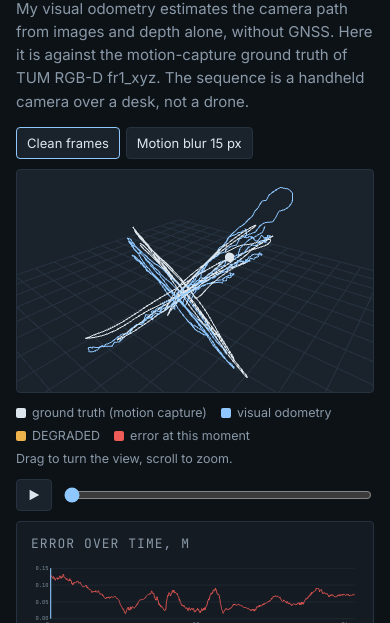
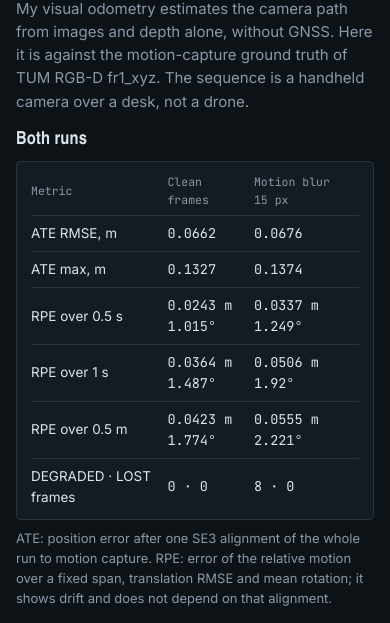
Before and after one commit to Dmytr0Ivan0v/uav-video-monitoring, an Astro site in the folder site/: page /lab/navigation in a window 390 px wide. Shown: the part 186-809 px from the top of the page. Built offline with nearby package versions, Linux system fonts and the light colour scheme; Astro itself is replaced by a stand-in of ours; a web font is replaced by a local one.

Commit message:
site: show ATE and RPE of both runs up front
- static table under the intro: ATE RMSE, ATE max, RPE over 3 spans
- clean 0.0662 m vs motion blur 0.0676 m ATE RMSE
- on a phone the whole table fits the first screen at 400 px
- note on what ATE and RPE measure

```diff
--- a/site/src/components/LabNavigation.astro
+++ b/site/src/components/LabNavigation.astro
@@ -7,6 +7,7 @@ import Footer from './Footer.astro';
 import Header from './Header.astro';
 import SectionHead from './SectionHead.astro';
 import NavigationLab from './lab/NavigationLab.svelte';
+import VoMetrics from './lab/VoMetrics.astro';
 
 interface Props {
   t: Dict;
@@ -30,6 +31,7 @@ const name = PROFILE.name[t.lang as 'en' | 'uk'];
     <SectionHead eyebrow={t.navigation.eyebrow} title={t.navigation.title}>
       <p>{t.navigation.intro}</p>
     </SectionHead>
+    <VoMetrics t={t.navigation} />
     <NavigationLab client:load t={t.navigation} />
     <p class="data">{t.navigation.data}</p>
   </main>
--- /dev/null
+++ b/site/src/components/lab/VoMetrics.astro
@@ -0,0 +1,134 @@
+---
+import type { Dict } from '../../i18n/en';
+import { readPublicJson } from '../../lib/data/files';
+import { fill } from '../../lib/format';
+import type { NavigationDoc, VoRun } from '../../lib/navigation/types';
+
+interface Props {
+  t: Dict['navigation'];
+}
+
+const { t } = Astro.props;
+const m = t.metrics;
+const doc = readPublicJson<NavigationDoc>('data/navigation.json');
+const runs: VoRun[] = [doc.runs.base, doc.runs.blur];
+const title = (r: VoRun) => (r.degradation ? fill(t.runs.blur, { length: r.degradation.length_px }) : t.runs.base);
+---
+
+<div class="metrics">
+  <h3>{m.title}</h3>
+  <div class="tbl">
+    <table>
+      <thead>
+        <tr>
+          <th>{m.metric}</th>
+          {runs.map((r) => <th class="n">{title(r)}</th>)}
+        </tr>
+      </thead>
+      <tbody>
+        <tr>
+          <td>{m.ate}, {t.units.m}</td>
+          {runs.map((r) => <td class="n">{r.ate_m.rmse}</td>)}
+        </tr>
+        <tr>
+          <td>{m.ateMax}, {t.units.m}</td>
+          {runs.map((r) => <td class="n">{r.ate_m.max}</td>)}
+        </tr>
+        {
+          doc.runs.base.rpe.map((span, k) => (
+            <tr>
+              <td>{fill(m.rpe, { delta: span.delta, unit: t.units[span.unit] })}</td>
+              {runs.map((r) => (
+                <td class="n">
+                  <span>{r.rpe[k]!.trans_rmse_m} {t.units.m}</span>
+                  <span class="rot">{r.rpe[k]!.rot_mean_deg}°</span>
+                </td>
+              ))}
+            </tr>
+          ))
+        }
+        <tr>
+          <td>{m.degraded}</td>
+          {runs.map((r) => <td class="n">{r.status_counts.DEGRADED} · {r.status_counts.LOST}</td>)}
+        </tr>
+      </tbody>
+    </table>
+  </div>
+  <p class="note">{fill(m.note, { alignment: doc.alignment })}</p>
+</div>
+
+<style>
+  .metrics {
+    margin-bottom: 18px;
+  }
+
+  h3 {
+    margin: 0 0 6px;
+    font-size: 18px;
+  }
+
+  .tbl {
+    max-width: 720px;
+    overflow-x: auto;
+    padding: 4px 14px;
+    border: 1px solid var(--line);
+    border-radius: var(--radius);
+    background: var(--panel);
+  }
+
+  table {
+    width: 100%;
+    border-collapse: collapse;
+    font-size: 13.5px;
+  }
+
+  th,
+  td {
+    padding: 7px 12px 7px 0;
+    border-bottom: 1px solid var(--line);
+    text-align: left;
+  }
+
+  tr:last-child td {
+    border-bottom: 0;
+  }
+
+  th {
+    font-family: var(--f-mono);
+    font-size: 11.5px;
+    font-weight: 500;
+    color: var(--muted);
+  }
+
+  .n {
+    font-family: var(--f-mono);
+    font-variant-numeric: tabular-nums;
+    white-space: nowrap;
+  }
+
+  th.n {
+    white-space: normal;
+  }
+
+  .rot::before {
+    content: ' · ';
+  }
+
+  /* on a phone both runs stay in view: translation over rotation */
+  @media (max-width: 560px) {
+    .rot {
+      display: block;
+    }
+
+    .rot::before {
+      content: none;
+    }
+  }
+
+  .note {
+    max-width: 75ch;
+    margin: 8px 0 0;
+    font-size: 13px;
+    color: var(--muted);
+  }
+</style>
--- a/site/src/i18n/en.ts
+++ b/site/src/i18n/en.ts
@@ -253,6 +253,15 @@ export const en = {
     },
     frameNote: 'What VO saw: the gray frame.',
     frameNoteBlur: 'What VO saw: the gray frame with motion blur.',
+    metrics: {
+      title: 'Both runs',
+      metric: 'Metric',
+      ate: 'ATE RMSE',
+      ateMax: 'ATE max',
+      rpe: 'RPE over {delta} {unit}',
+      degraded: 'DEGRADED · LOST frames',
+      note: 'ATE: position error after one {alignment} alignment of the whole run to motion capture. RPE: error of the relative motion over a fixed span, translation RMSE and mean rotation; it shows drift and does not depend on that alignment.',
+    },
     stats: {
       title: 'Whole run',
       ate: 'ATE RMSE',
--- a/site/src/i18n/uk.ts
+++ b/site/src/i18n/uk.ts
@@ -254,6 +254,15 @@ export const uk: Dict = {
     },
     frameNote: 'Що бачила VO: сірий кадр.',
     frameNoteBlur: 'Що бачила VO: сірий кадр з розмиттям від руху.',
+    metrics: {
+      title: 'Обидва прогони',
+      metric: 'Метрика',
+      ate: 'ATE RMSE',
+      ateMax: 'ATE max',
+      rpe: 'RPE на {delta} {unit}',
+      degraded: 'Кадри DEGRADED · LOST',
+      note: 'ATE: похибка положення після одного вирівнювання {alignment} усього прогону до motion capture. RPE: похибка відносного руху на фіксованому відрізку, RMSE зсуву й середній поворот; вона показує дрейф і не залежить від цього вирівнювання.',
+    },
     stats: {
       title: 'Увесь прогін',
       ate: 'ATE RMSE',
```
